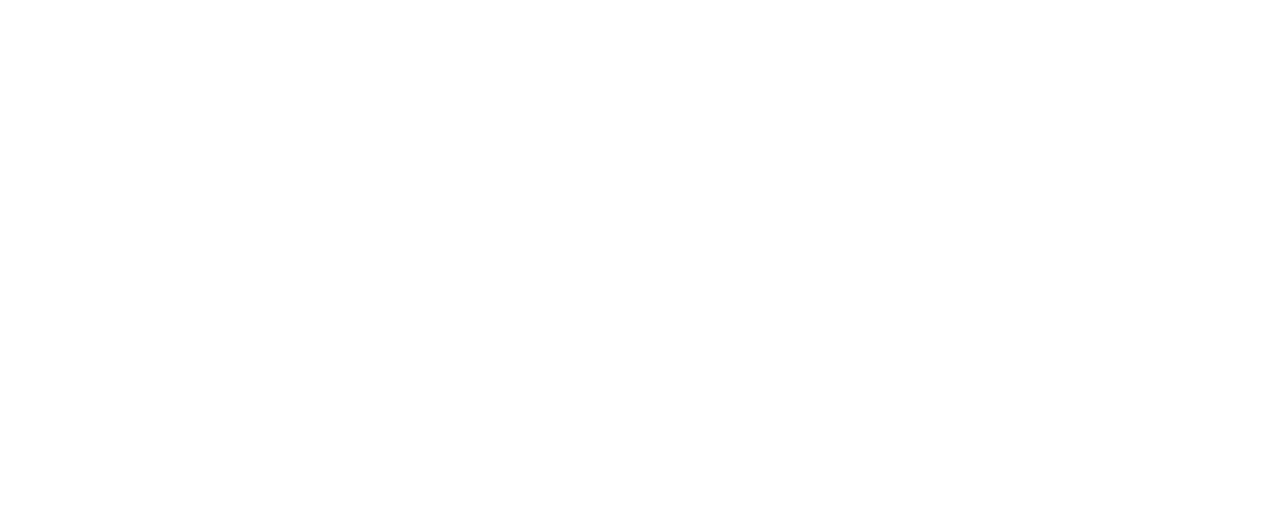
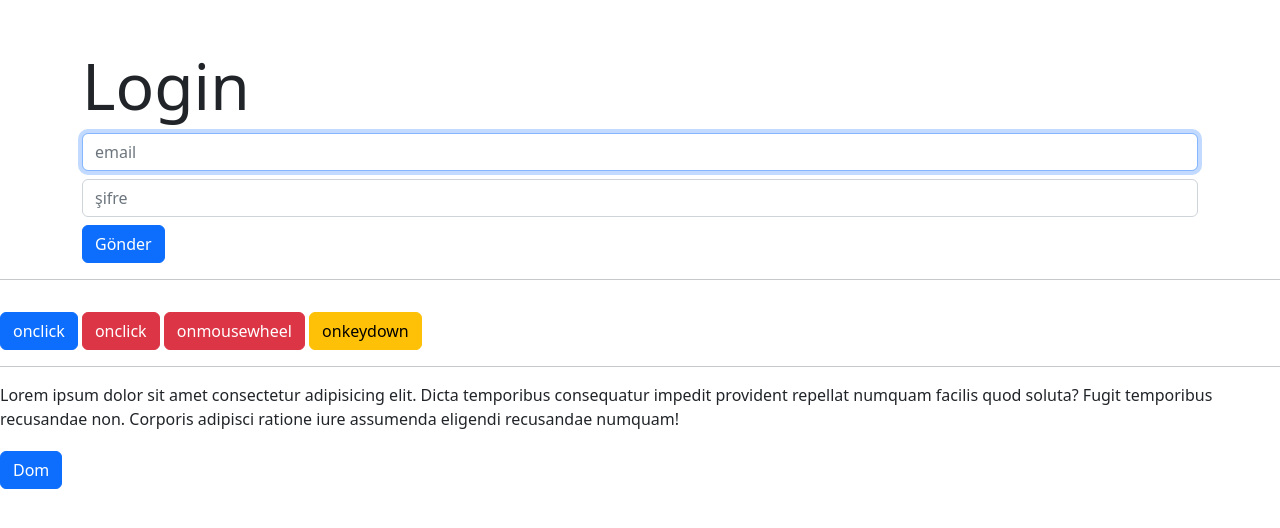
Before and after one commit to hamitmizrak/Ecodation_ReactNative_Javascript1, a plain HTML site: page template.html in a window 1280 px wide. Drawn offline with nearby package versions, Linux system fonts and the light colour scheme.

Commit message:
LocalStorage Form

```diff
--- a/template.html
+++ b/template.html
@@ -15,17 +15,37 @@
 
 <body>
 
+  <br><br>
+
+<form class="container">
+  <h2 class="display-3">Login</h2>
+  <input type="text"  id="email_id"     class="form-control" placeholder="email" required autofocus>
+  <input type="text"  id="password_id"  class="form-control mt-2 mb-2" placeholder="şifre" required>
+  <button type="submit" class="btn btn-primary" onclick="submitData()">Gönder</button>
+</form>
+
+<hr>
+  <!-- event -->
+  <button class="btn btn-primary mt-3" onclick="eventData()">onclick</button>
+  <button class="btn btn-danger mt-3" ondblclick="eventData()">onclick</button>
+  <button class="btn btn-danger mt-3" onmousewheel="eventData()">onmousewheel</button>
+  <button class="btn btn-warning mt-3" onkeydown="eventData()">onkeydown</button>
+  <hr>
+  <!-- event - dom -->
+  <p id="parag_id">Lorem ipsum dolor sit amet consectetur adipisicing elit. Dicta temporibus consequatur impedit provident repellat numquam facilis quod soluta? Fugit temporibus recusandae non. Corporis adipisci ratione iure assumenda eligendi recusandae numquam!</p>
+  <button class="btn btn-primary mt-1" onclick="eventDom()">Dom</button>
+
   <!-- Bootstrap JavaScript Libraries -->
   <script src="https://cdn.jsdelivr.net/npm/@popperjs/core@2.11.6/dist/umd/popper.min.js"
     integrity="sha384-oBqDVmMz9ATKxIep9tiCxS/Z9fNfEXiDAYTujMAeBAsjFuCZSmKbSSUnQlmh/jp3" crossorigin="anonymous">
-  </script>
+    </script>
 
   <script src="https://cdn.jsdelivr.net/npm/bootstrap@5.2.1/dist/js/bootstrap.min.js"
     integrity="sha384-7VPbUDkoPSGFnVtYi0QogXtr74QeVeeIs99Qfg5YCF+TidwNdjvaKZX19NZ/e6oz" crossorigin="anonymous">
-  </script>
+    </script>
 
-      <!-- external js -->
-      <script src="./template.js"></script>
+  <!-- external js -->
+  <script src="./template.js"></script>
 
 </body>
 
--- a/template.js
+++ b/template.js
@@ -571,11 +571,63 @@ let objectConstructor = () => {
         this.soyadi = soyadi;
         console.log(this);
     }
-    let data=new Person("Hamit","Mızrak");
+    let data = new Person("Hamit", "Mızrak");
 }
-objectConstructor();
+//objectConstructor();
 
 // JSON
+
+let objeJson = () => {
+    let object = {
+        "name": "Adım",
+        "surname": "Soyadım"
+    };
+
+    let value = JSON.stringify(object);
+    console.log(value);
+
+    let pars = JSON.parse(value);
+    console.log(pars);
+}
+//objeJson();
+
+// Event
+let eventData = () => {
+    alert("Event");
+}
+
+// Dom
+let eventDom=()=>{
+    //alert("Dom");
+   let data= document.getElementById("parag_id");
+   data.innerHTML="<b>Veriler değişti</b>";
+   //data.innerText="<b>Veriler değişti</b>";
+   data.style.color="red";
+   data.style.backgroundColor="black";
+   data.style.padding="1rem";
+}
+
+// Submit Data
+const submitData=(e)=>{
+    console.log("datra");
+
+    // browser sen dur bir şey yapma
+    //e.preventDefault();
+
+    //alert("çalıştı")
+    let email=document.getElementById("email_id").value;
+    let password=document.getElementById("password_id").value;
+    //console.log("Email: "+email+" Şifre: "+password);
+
+    let emailLocal= localStorage.setItem("email_unique",email);
+    let passwordLocal=localStorage.setItem("password_unique",password);
+    console.log(localStorage.getItem("email_unique"));
+    console.log(localStorage.getItem("password_unique"));
+    alert("Tamamdır")
+}
+
+
+
 
 ////////////////////////////////////////////
 // DOM
```
